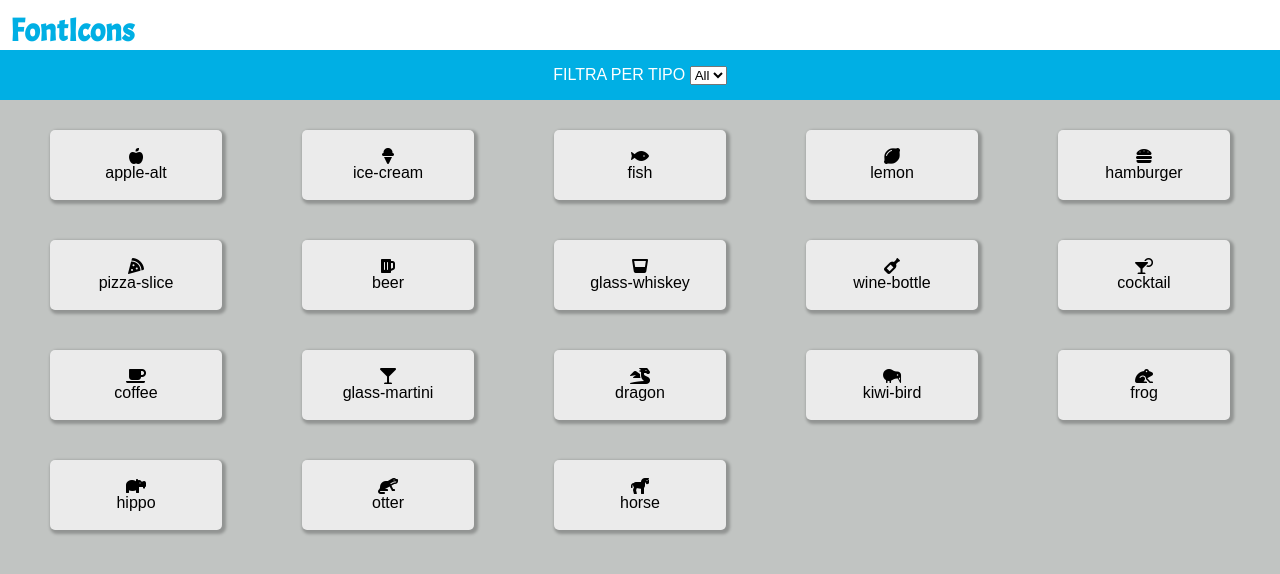
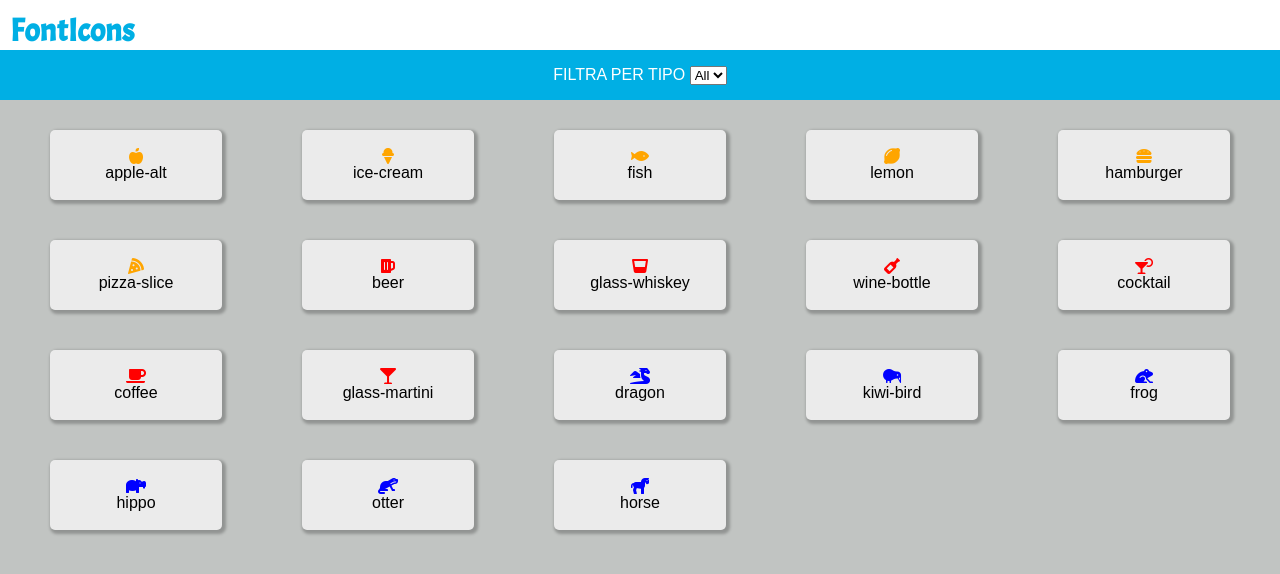
Before and after one commit to FeDeRiCo9719/js-es6-icons, a plain HTML site: page index.html in a window 1280 px wide. Drawn offline with Linux system fonts and the light colour scheme.

Commit message:
fix color

```diff
--- a/Js/script.js
+++ b/Js/script.js
@@ -133,8 +133,8 @@ const printIcons = (arr, box) => {
             const {name, family, prefix, color} = item;
             box.innerHTML += `
             <div class="card">
-                <i class="${item.family} ${item.prefix}${item.name} style="color: ${color}"></i>
-                <div>${item.name}</div>
+                <i class="${family} ${prefix}${name}" style="color:${color};"></i>
+                <div>${name}</div>
             </div>
             `;
         }
```
Also changed, not shown: index.html (+1 -0 lines).
